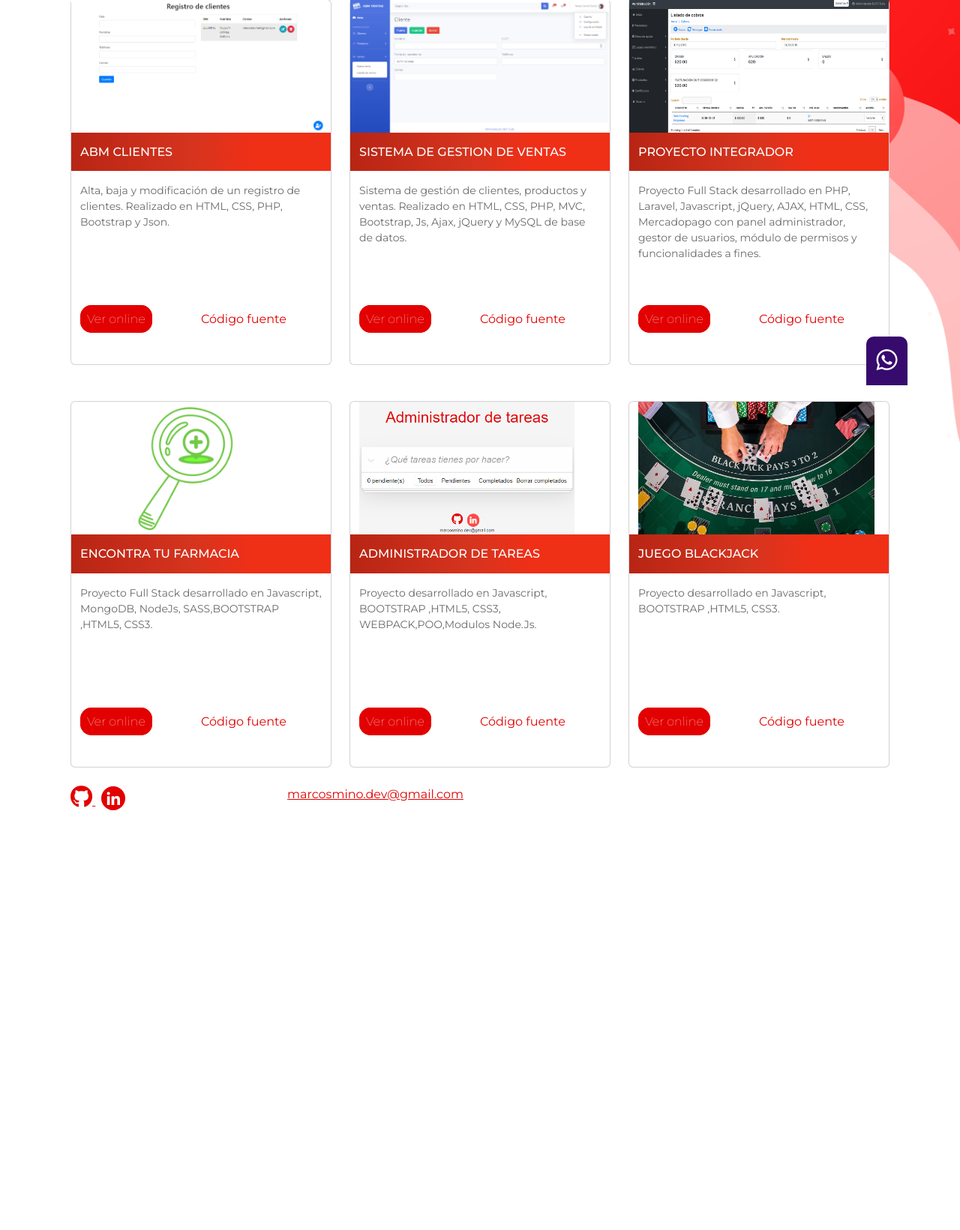
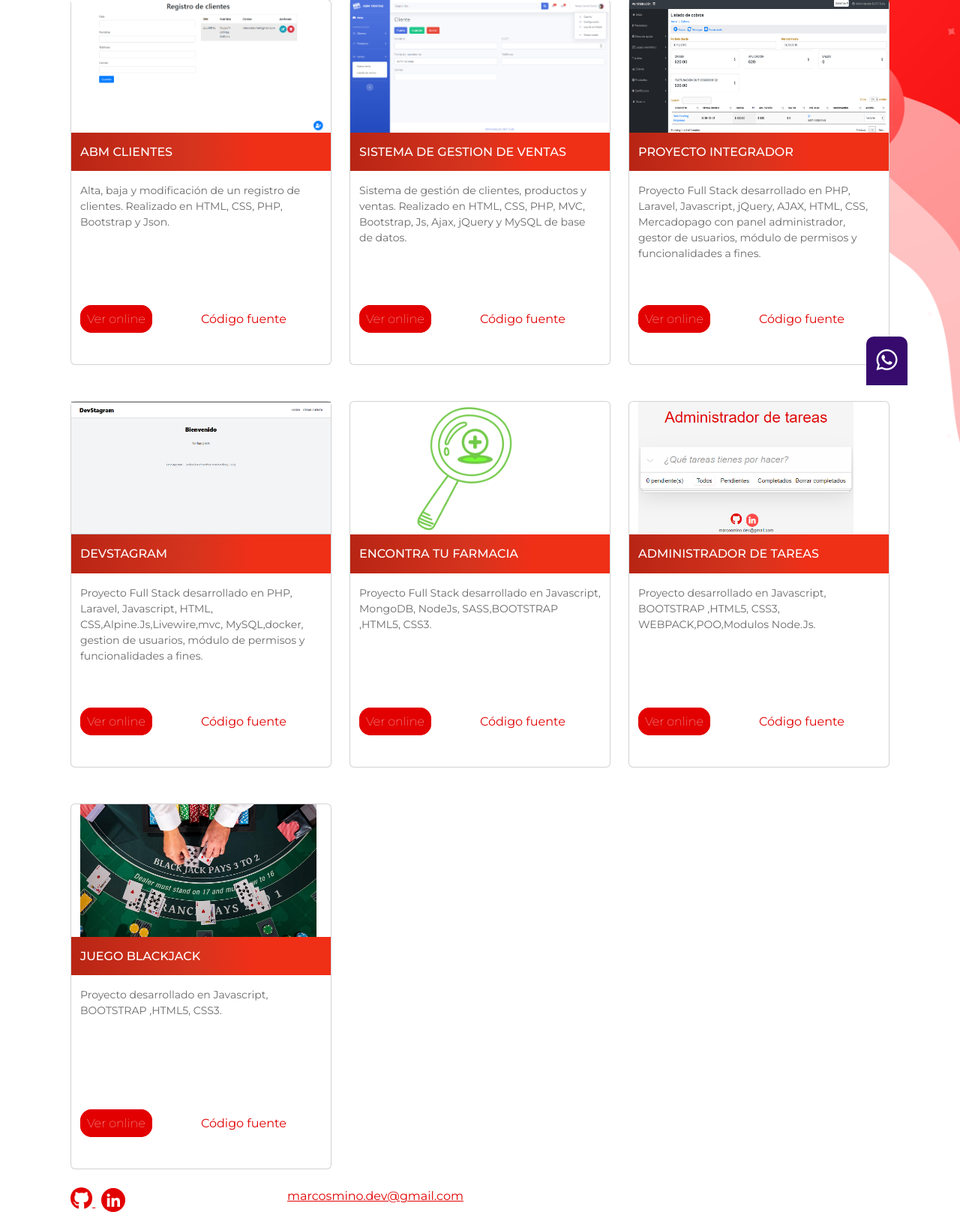
Before and after one commit to Marcos-mi/portfolio, a PHP site: page /proyectos.php in a window 1280 px wide. Shown: the part 286-1927 px from the top of the page at 75% size. Before the commit the page ends 1367 px from the top, so only its background shows below. Run offline with PHP 8.4, Linux system fonts and the light colour scheme; some libraries are stand-ins or nearby versions.

Commit message:
agregando proyectos

```diff
--- a/proyectos.php
+++ b/proyectos.php
@@ -101,6 +101,27 @@ $pg= "proyectos";
                     </div>
                 </div>
             </div>
+            <div class="col-sm-6 col-lg-4  px-4 py-4">
+                <div class="row card">
+                    <div class="col-12 p-0">
+                        <img src="images/devsta.PNG" alt="Red social para desarrolladores" class="img-fluid">
+                    </div>
+                    <div class="col-12 py-3 color-gradiente">
+                        <h2>Devstagram</h2>
+                    </div>
+                    <div class="col-12 py-3">
+                        <p>Proyecto Full Stack desarrollado en PHP, Laravel, Javascript,  HTML, CSS,Alpine.Js,Livewire,mvc, MySQL,docker,  gestion de usuarios, módulo de permisos y funcionalidades a fines.</p>
+                    </div>
+                    <div class="row py-5">
+                        <div class="col-6">
+                            <a href="#" class="btn-rojo">Ver online</a>
+                        </div>
+                        <div class="col-6 link-proyectos">
+                            <a href="https://github.com/Marcos-mi/Devstagram" target="_blank">Código fuente</a>
+                        </div>
+                    </div>
+                </div>
+            </div>
             <!--Seccion 4-->
             <div class="col-sm-6 col-lg-4  px-4 py-4">
                 <div class="row card">
```
Also changed, not shown: images/devsta.PNG (added).
